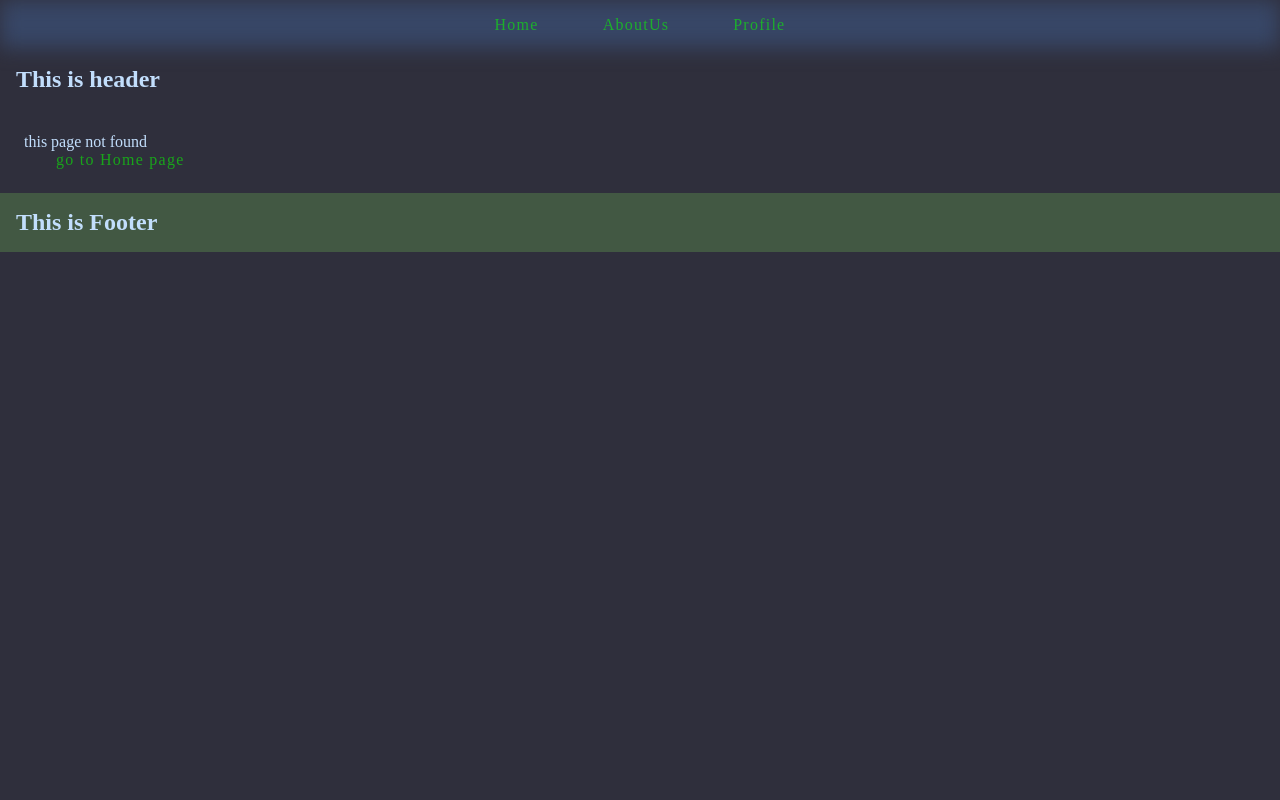
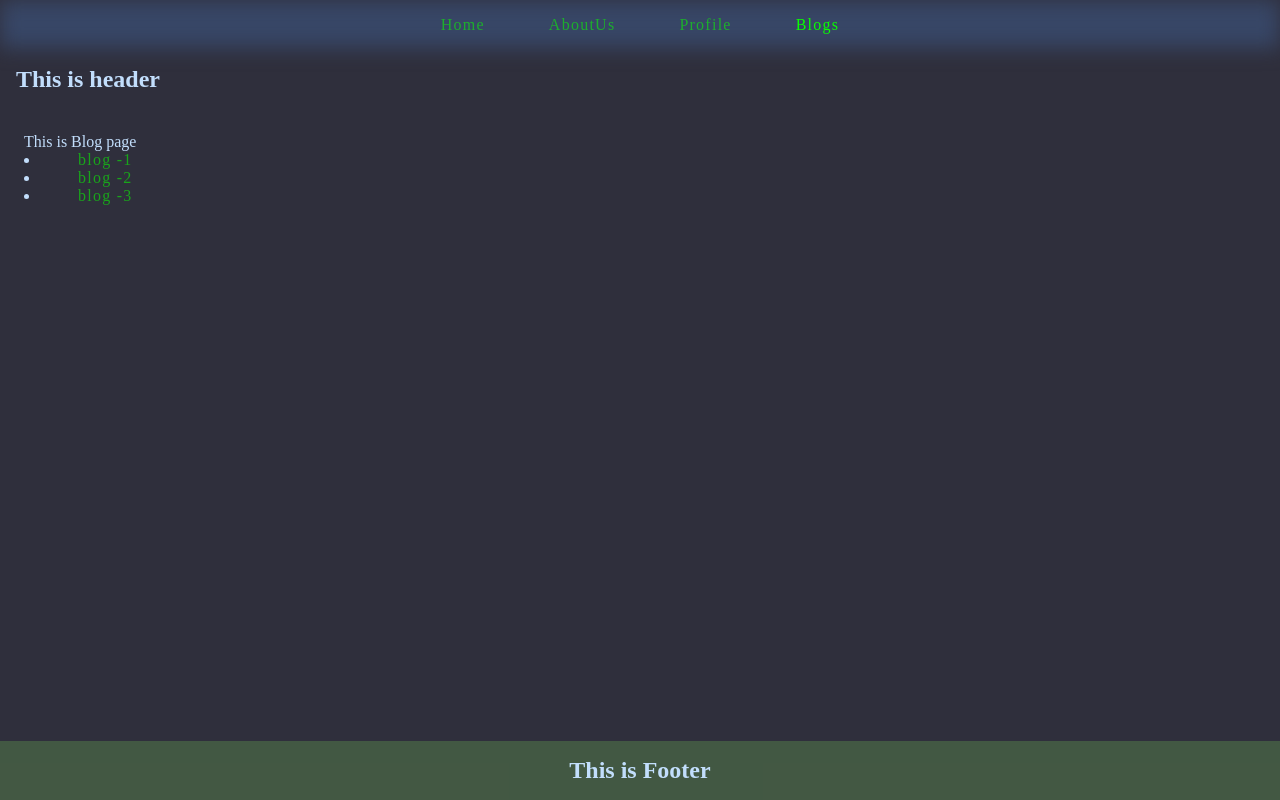
Before and after one commit to salarGholami/SPA, a React (Create React App) app: page /blogs in a window 1280 px wide. Before the commit this address had no page. Built offline with nearby package versions, Linux system fonts and the light colour scheme.

Commit message:
use dinamic blogs with useParams hook

```diff
--- a/src/App.css
+++ b/src/App.css
@@ -11,4 +11,8 @@ body {
 
 footer {
   background-color: #484a49;
+  position: absolute;
+  bottom: 0;
+  width: 100%;
+  text-align: center;
 }
--- a/src/Router.js
+++ b/src/Router.js
@@ -1,4 +1,6 @@
+import Blog from "./component/Blog/Blog";
 import AboutUs from "./pages/AboutUs";
+import BlogPage from "./pages/BlogPage";
 import HomePage from "./pages/HomePage";
 import NotFound from "./pages/NotFound";
 import Profile from "./pages/Profile";
@@ -7,6 +9,8 @@ const routers = [
   { path: "/", element: <HomePage /> },
   { path: "/about-us", element: <AboutUs /> },
   { path: "/profile", element: <Profile /> },
+  { path: "/blogs", element: <BlogPage /> },
+  { path: "/blogs/:id", element: <Blog /> },
   { path: "/*", element: <NotFound /> },
 ];
 
--- /dev/null
+++ b/src/component/Blog/Blog.jsx
@@ -0,0 +1,13 @@
+import { Link, useParams } from "react-router-dom";
+
+const Blog = (props) => {
+  const params = useParams();
+  return (
+    <div>
+      <p>blog detail - {params.id}</p>
+      <Link to="/blogs">go to blog page </Link>
+    </div>
+  );
+};
+
+export default Blog;
--- a/src/component/Navigation/Navigation.jsx
+++ b/src/component/Navigation/Navigation.jsx
@@ -7,6 +7,7 @@ const Navigation = () => {
     { name: "Home", to: "/" },
     { name: "AboutUs", to: "/about-us" },
     { name: "Profile", to: "/profile" },
+    { name: "Blogs", to: "/blogs" },
   ];
 
   return (
--- /dev/null
+++ b/src/pages/BlogPage.jsx
@@ -0,0 +1,24 @@
+import { Link } from "react-router-dom";
+
+const items = [
+  { name: "blog -1", to: "/blogs/1" },
+  { name: "blog -2", to: "/blogs/2" },
+  { name: "blog -3", to: "/blogs/3" },
+];
+
+const BlogPage = () => {
+  return (
+    <div>
+      <p>This is Blog page</p>
+      {items.map((item) => {
+        return (
+          <li key={item.to}>
+            <Link to={item.to}>{item.name}</Link>
+          </li>
+        );
+      })}
+    </div>
+  );
+};
+
+export default BlogPage;
```
